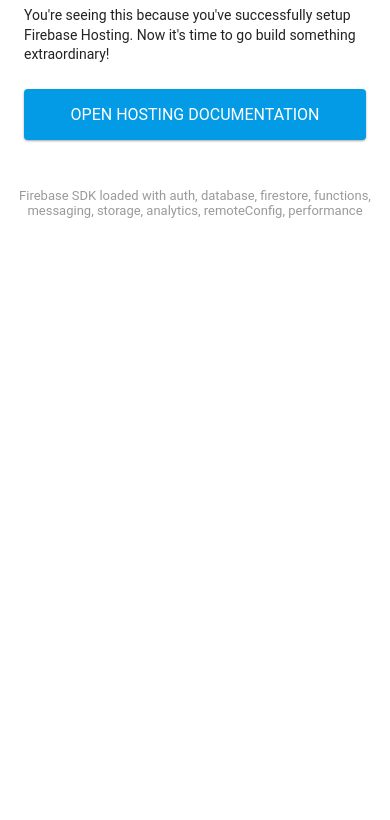
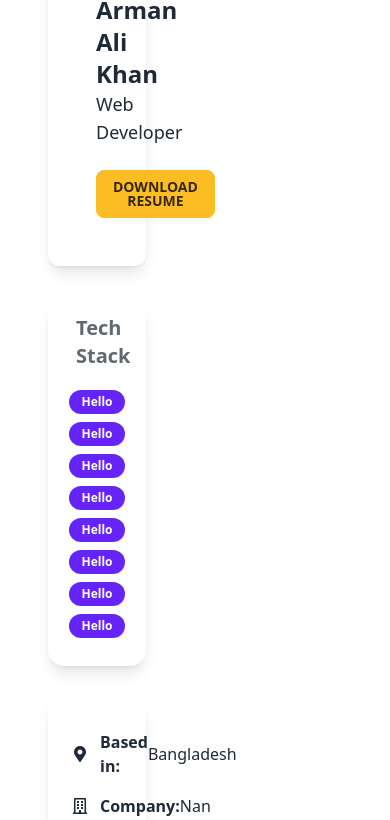
Before and after one commit to myReactJSProject/ali-arman, a plain HTML site: page index.html in a window 390 px wide. Shown: the part 110-930 px from the top of the page. Before the commit the page ends 844 px from the top, so only its background shows below. Drawn offline with Linux system fonts and the light colour scheme; some packages are replaced by stand-ins of ours.

Commit message:
Add files via upload

```diff
--- a/index.html
+++ b/index.html
@@ -1,89 +1,15 @@
 <!DOCTYPE html>
-<html>
+<html lang="en">
   <head>
-    <meta charset="utf-8">
-    <meta name="viewport" content="width=device-width, initial-scale=1">
-    <title>Welcome to Firebase Hosting</title>
-
-    <!-- update the version number as needed -->
-    <script defer src="/__/firebase/9.15.0/firebase-app-compat.js"></script>
-    <!-- include only the Firebase features as you need -->
-    <script defer src="/__/firebase/9.15.0/firebase-auth-compat.js"></script>
-    <script defer src="/__/firebase/9.15.0/firebase-database-compat.js"></script>
-    <script defer src="/__/firebase/9.15.0/firebase-firestore-compat.js"></script>
-    <script defer src="/__/firebase/9.15.0/firebase-functions-compat.js"></script>
-    <script defer src="/__/firebase/9.15.0/firebase-messaging-compat.js"></script>
-    <script defer src="/__/firebase/9.15.0/firebase-storage-compat.js"></script>
-    <script defer src="/__/firebase/9.15.0/firebase-analytics-compat.js"></script>
-    <script defer src="/__/firebase/9.15.0/firebase-remote-config-compat.js"></script>
-    <script defer src="/__/firebase/9.15.0/firebase-performance-compat.js"></script>
-    <!--
-      initialize the SDK after all desired features are loaded, set useEmulator to false
-      to avoid connecting the SDK to running emulators.
-    -->
-    <script defer src="/__/firebase/init.js?useEmulator=true"></script>
-
-    <style media="screen">
-      body { background: #ECEFF1; color: rgba(0,0,0,0.87); font-family: Roboto, Helvetica, Arial, sans-serif; margin: 0; padding: 0; }
-      #message { background: white; max-width: 360px; margin: 100px auto 16px; padding: 32px 24px; border-radius: 3px; }
-      #message h2 { color: #ffa100; font-weight: bold; font-size: 16px; margin: 0 0 8px; }
-      #message h1 { font-size: 22px; font-weight: 300; color: rgba(0,0,0,0.6); margin: 0 0 16px;}
-      #message p { line-height: 140%; margin: 16px 0 24px; font-size: 14px; }
-      #message a { display: block; text-align: center; background: #039be5; text-transform: uppercase; text-decoration: none; color: white; padding: 16px; border-radius: 4px; }
-      #message, #message a { box-shadow: 0 1px 3px rgba(0,0,0,0.12), 0 1px 2px rgba(0,0,0,0.24); }
-      #load { color: rgba(0,0,0,0.4); text-align: center; font-size: 13px; }
-      @media (max-width: 600px) {
-        body, #message { margin-top: 0; background: white; box-shadow: none; }
-        body { border-top: 16px solid #ffa100; }
-      }
-    </style>
+    <meta charset="UTF-8" />
+    <link rel="icon" type="image/svg+xml" href="/vite.svg" />
+    <meta name="viewport" content="width=device-width, initial-scale=1.0" />
+    <title>Vite + React</title>
+    <script type="module" crossorigin src="/assets/index-858501de.js"></script>
+    <link rel="stylesheet" href="/assets/index-450f71a9.css">
   </head>
   <body>
-    <div id="message">
-      <h2>Welcome</h2>
-      <h1>Firebase Hosting Setup Complete</h1>
-      <p>You're seeing this because you've successfully setup Firebase Hosting. Now it's time to go build something extraordinary!</p>
-      <a target="_blank" href="https://firebase.google.com/docs/hosting/">Open Hosting Documentation</a>
-    </div>
-    <p id="load">Firebase SDK Loading&hellip;</p>
+    <div id="root"></div>
 
-    <script>
-      document.addEventListener('DOMContentLoaded', function() {
-        const loadEl = document.querySelector('#load');
-        // // 🔥🔥🔥🔥🔥🔥🔥🔥🔥🔥🔥🔥🔥🔥🔥🔥🔥🔥🔥🔥🔥🔥🔥🔥🔥🔥🔥🔥🔥🔥🔥
-        // // The Firebase SDK is initialized and available here!
-        //
-        // firebase.auth().onAuthStateChanged(user => { });
-        // firebase.database().ref('/path/to/ref').on('value', snapshot => { });
-        // firebase.firestore().doc('/foo/bar').get().then(() => { });
-        // firebase.functions().httpsCallable('yourFunction')().then(() => { });
-        // firebase.messaging().requestPermission().then(() => { });
-        // firebase.storage().ref('/path/to/ref').getDownloadURL().then(() => { });
-        // firebase.analytics(); // call to activate
-        // firebase.analytics().logEvent('tutorial_completed');
-        // firebase.performance(); // call to activate
-        //
-        // // 🔥🔥🔥🔥🔥🔥🔥🔥🔥🔥🔥🔥🔥🔥🔥🔥🔥🔥🔥🔥🔥🔥🔥🔥🔥🔥🔥🔥🔥🔥🔥
-
-        try {
-          let app = firebase.app();
-          let features = [
-            'auth',
-            'database',
-            'firestore',
-            'functions',
-            'messaging',
-            'storage',
-            'analytics',
-            'remoteConfig',
-            'performance',
-          ].filter(feature => typeof app[feature] === 'function');
-          loadEl.textContent = `Firebase SDK loaded with ${features.join(', ')}`;
-        } catch (e) {
-          console.error(e);
-          loadEl.textContent = 'Error loading the Firebase SDK, check the console.';
-        }
-      });
-    </script>
   </body>
 </html>
```
